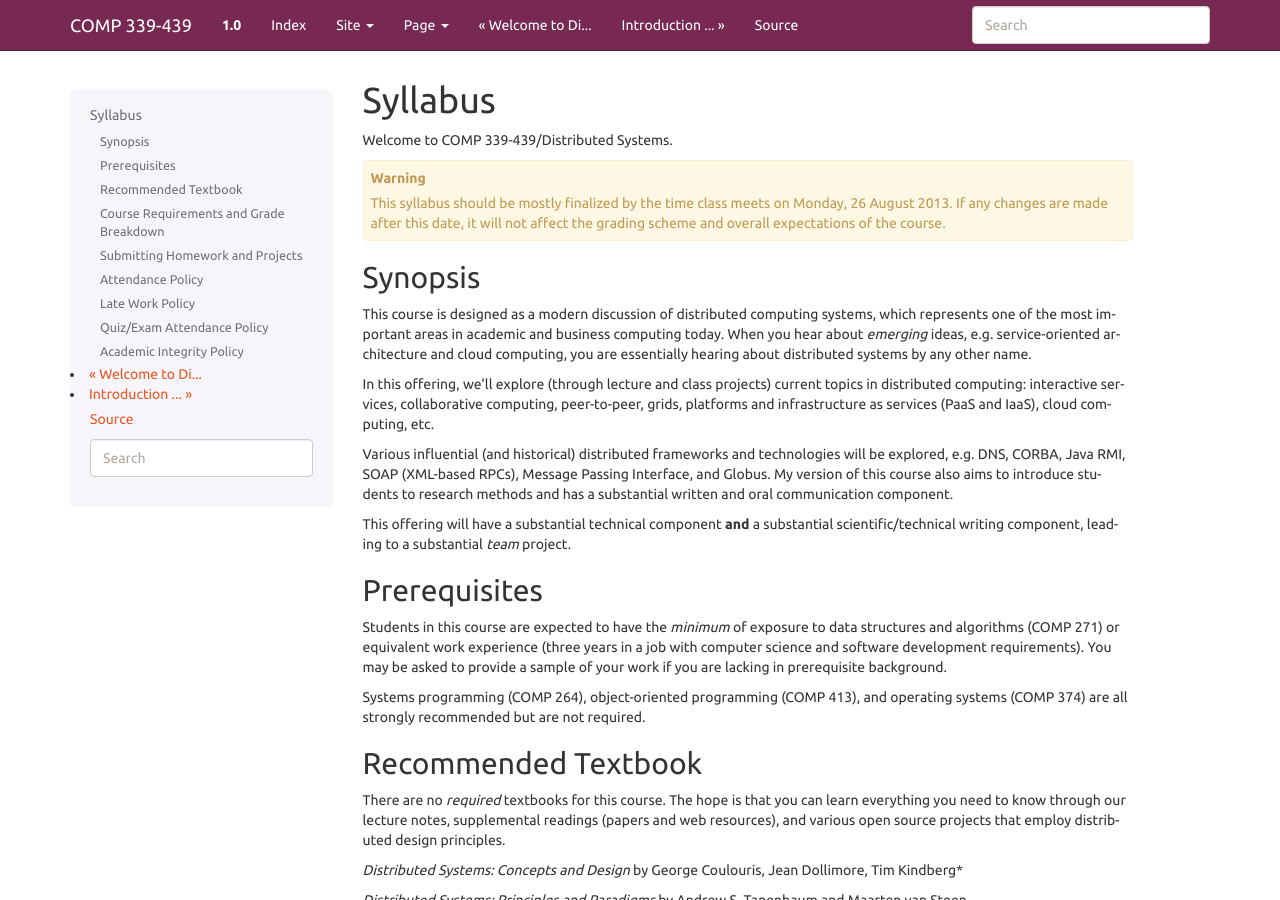
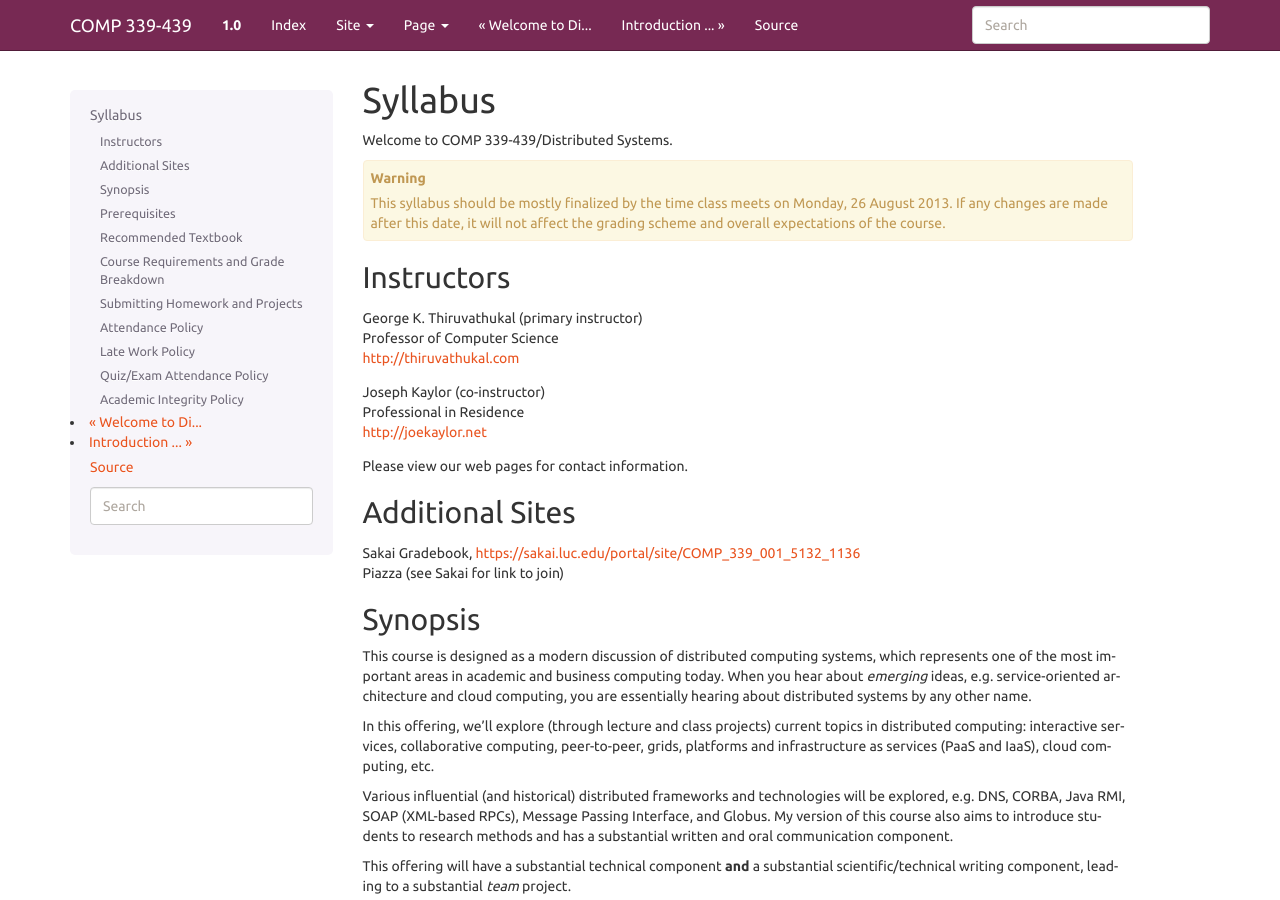
Before and after one commit to LoyolaChicagoBooks/distributedsystems, a Sphinx documentation site: the page built from source/syllabus.rst, in a window 1280 px wide and 900 px high. Built offline with Sphinx 7.4.7, drawn with Linux system fonts in a browser that asks for light colours.

Commit message:
info on George and Joe

```diff
--- a/source/syllabus.rst
+++ b/source/syllabus.rst
@@ -8,6 +8,25 @@ Welcome to COMP 339-439/Distributed Systems.
    This syllabus should be mostly finalized by the time class meets on Monday, 26 August 2013.
    If any changes are made after this date, it will not affect the grading scheme and overall
    expectations of the course.
+
+Instructors
+-------------
+
+| George K. Thiruvathukal (primary instructor)
+| Professor of Computer Science
+| http://thiruvathukal.com
+
+| Joseph Kaylor (co-instructor)
+| Professional in Residence
+| http://joekaylor.net
+
+Please view our web pages for contact information.
+
+Additional Sites
+-----------------------
+
+| Sakai Gradebook, https://sakai.luc.edu/portal/site/COMP_339_001_5132_1136
+| Piazza (see Sakai for link to join)
 
 Synopsis
 --------
```
